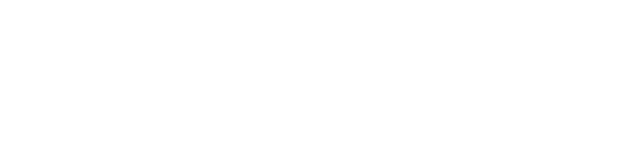
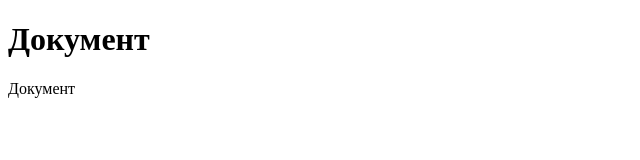
Before and after one commit to VKarasyov/itacademy, a plain HTML site: page text.html in a window 1280 px wide. Shown: the whole page, without its empty margins (0-640 px from the left). Drawn offline with Linux system fonts and the light colour scheme.

Commit message:
test branch

```diff
--- a/text.html
+++ b/text.html
@@ -4,9 +4,10 @@
     <meta charset="UTF-8">
     <meta http-equiv="X-UA-Compatible" content="IE=edge">
     <meta name="viewport" content="width=device-width, initial-scale=1.0">
-    <title>Document</title>
+    <title>Документ</title>
 </head>
 <body>
-
+<h1>Документ</h1>
+<p>Документ</p>
 </body>
 </html>
```
